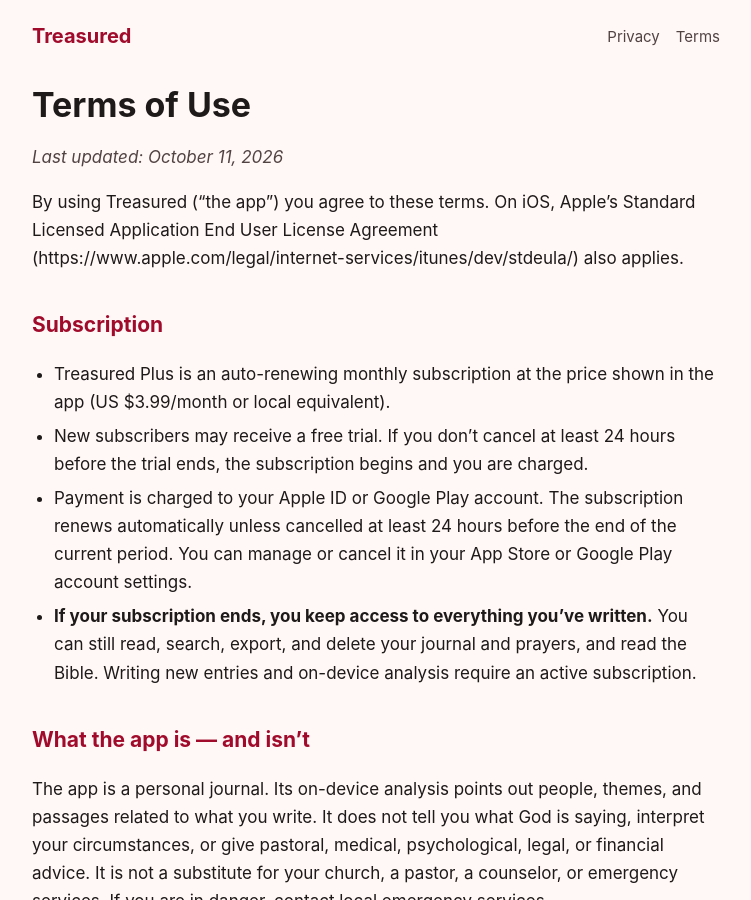
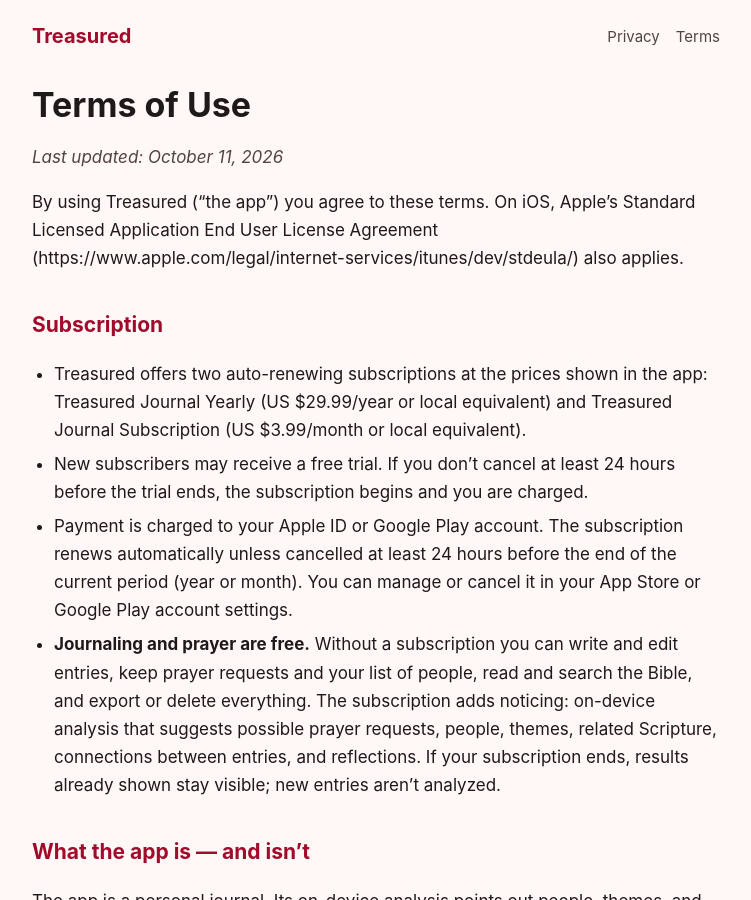
Before and after one commit to hconklin24/treasured, a Jekyll site: the page built from terms/index.md, in a window 1280 px wide and 900 px high. Shown: the whole window, without its empty margins (264-1015 px from the left). Built offline with Jekyll 4.4.1, drawn with Linux system fonts in a browser that asks for light colours.

Commit message:
Treasured 1.1.0: free journaling, yearly plan, live App Store link
Homepage: journaling and prayer are free, first week of noticing free,
and the App Store badge now links to the live listing.
Terms: both subscriptions by name and price, and what stays free.

Co-Authored-By: Claude Opus 5.5 <noreply@anthropic.com>

```diff
--- a/index.html
+++ b/index.html
@@ -15,8 +15,8 @@ layout: landing
       <div>
         <h1 class="serif">The prayer journal that remembers.</h1>
         <p class="lede">Treasured notices the people, burdens, and prayers in what you write, connects them across months, and brings back what's worth revisiting, privately and on your phone.</p>
-        <a class="badge" href="#" aria-disabled="true"> Coming soon to the App Store</a>
-        <p class="note">Free for 14 days · Built-in intelligence that never leaves your phone</p>
+        <a class="badge" href="https://apps.apple.com/app/id6820217011"> Download on the App Store</a>
+        <p class="note">Free to write and pray · Your first week of noticing is free</p>
       </div>
       <img class="phone" src="{{ '/assets/shots/1-notices.jpg' | relative_url }}" alt="A journal entry with the people, gratitude, and a possible prayer request Treasured noticed">
     </div>
@@ -107,7 +107,7 @@ layout: landing
   <div class="card">
     <div class="eyebrow">Treasured</div>
     <div class="price">$3.99 <small>/ month</small></div>
-    <p>Free for 14 days. Cancel anytime,<br>and keep reading and exporting everything you've written.</p>
+    <p>Journaling and prayer are always free.<br>Noticing is free for your first week, then from $2.50/month.</p>
   </div>
 </section>
 
--- a/terms/index.md
+++ b/terms/index.md
@@ -11,10 +11,10 @@ By using Treasured ("the app") you agree to these terms. On iOS, Apple's Standar
 
 ## Subscription
 
-- Treasured Plus is an auto-renewing monthly subscription at the price shown in the app (US $3.99/month or local equivalent).
+- Treasured offers two auto-renewing subscriptions at the prices shown in the app: Treasured Journal Yearly (US $29.99/year or local equivalent) and Treasured Journal Subscription (US $3.99/month or local equivalent).
 - New subscribers may receive a free trial. If you don't cancel at least 24 hours before the trial ends, the subscription begins and you are charged.
-- Payment is charged to your Apple ID or Google Play account. The subscription renews automatically unless cancelled at least 24 hours before the end of the current period. You can manage or cancel it in your App Store or Google Play account settings.
-- **If your subscription ends, you keep access to everything you've written.** You can still read, search, export, and delete your journal and prayers, and read the Bible. Writing new entries and on-device analysis require an active subscription.
+- Payment is charged to your Apple ID or Google Play account. The subscription renews automatically unless cancelled at least 24 hours before the end of the current period (year or month). You can manage or cancel it in your App Store or Google Play account settings.
+- **Journaling and prayer are free.** Without a subscription you can write and edit entries, keep prayer requests and your list of people, read and search the Bible, and export or delete everything. The subscription adds noticing: on-device analysis that suggests possible prayer requests, people, themes, related Scripture, connections between entries, and reflections. If your subscription ends, results already shown stay visible; new entries aren't analyzed.
 
 ## What the app is — and isn't
 
```
